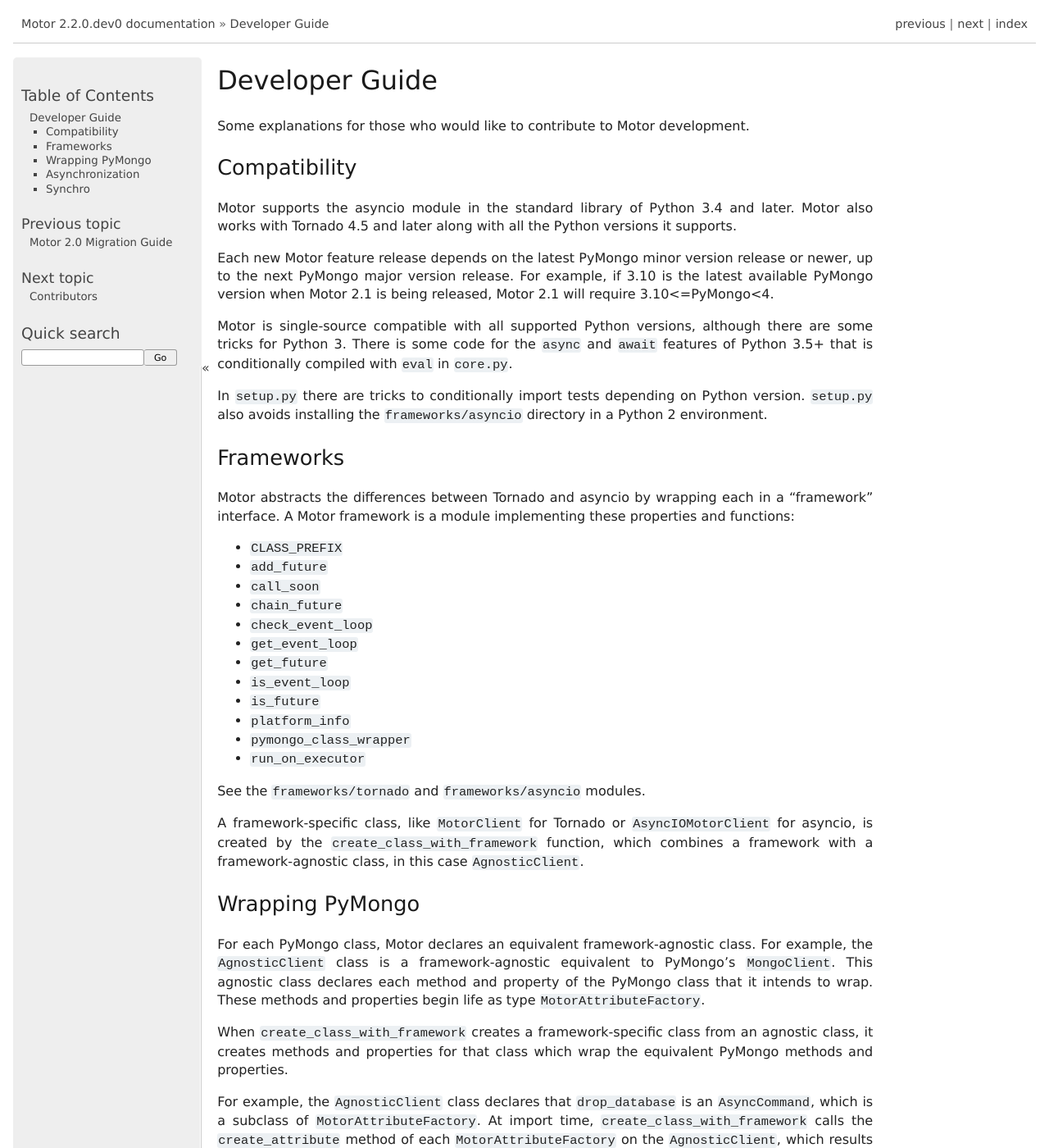
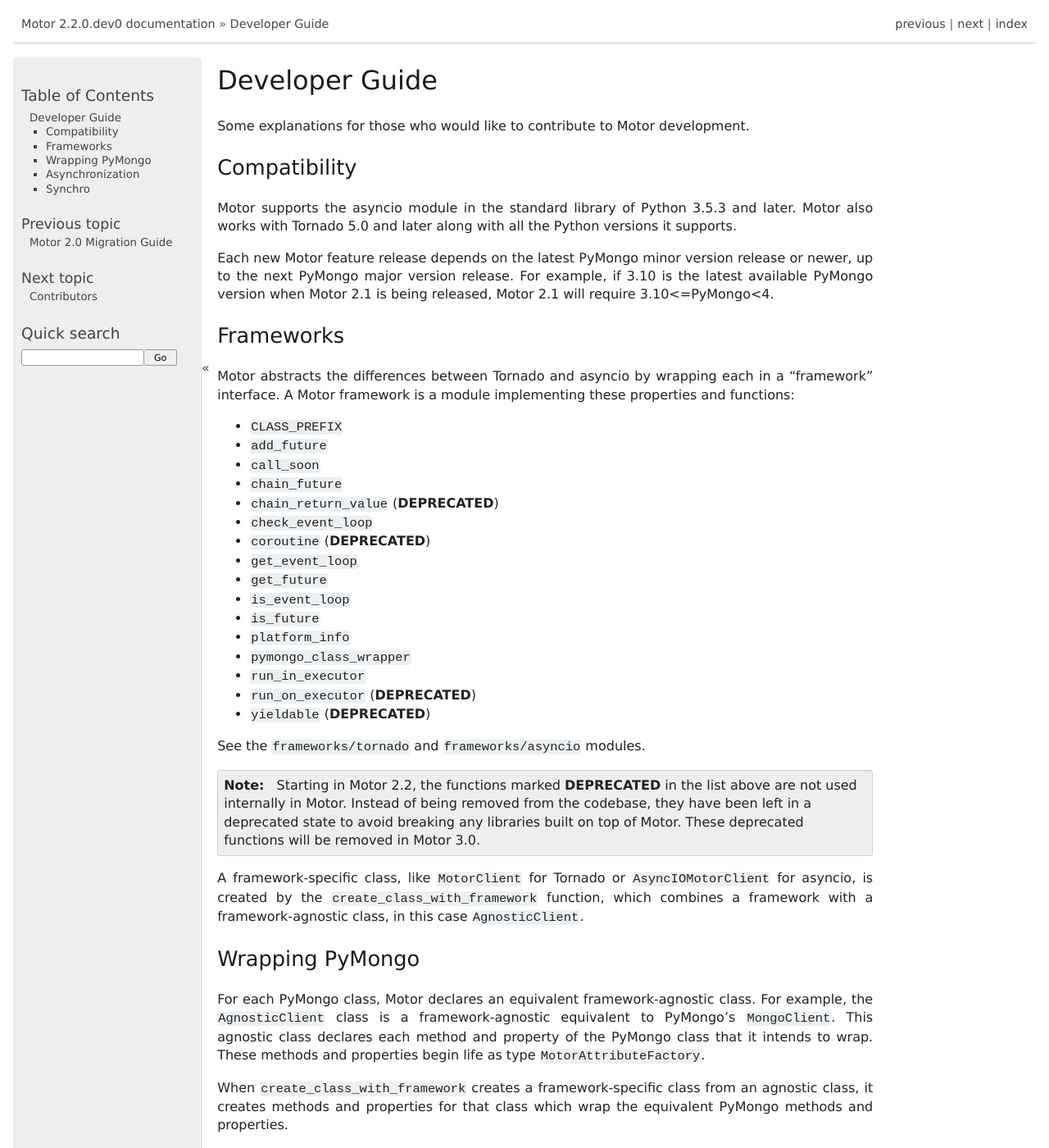
Before and after one commit to mongodb/motor, a Sphinx documentation site: the page built from doc/developer-guide.rst, in a window 1280 px wide and 1400 px high. Shown: the whole window at 82% size. Built offline with Sphinx 7.4.7, drawn with Linux system fonts in a browser that asks for light colours; pages that are not in the unit, such as notebooks, are missing from menus; comment, search, counter and statistics services are not loaded; the version number is read from the project's files by our own code.

Commit message:
more cleanup

```diff
--- a/doc/developer-guide.rst
+++ b/doc/developer-guide.rst
@@ -7,9 +7,9 @@
 Compatibility
 -------------
 
-Motor supports the asyncio module in the standard library of Python 3.4 and
+Motor supports the asyncio module in the standard library of Python 3.5.3 and
 later.
-Motor also works with Tornado 4.5 and later along with all the Python versions
+Motor also works with Tornado 5.0 and later along with all the Python versions
 it supports.
 
 Each new Motor feature release depends on the latest PyMongo minor version release
@@ -17,35 +17,36 @@
 is the latest available PyMongo version when Motor 2.1 is being released, Motor 2.1
 will require 3.10<=PyMongo<4.
 
-Motor is single-source compatible with all supported Python versions, although
-there are some tricks for Python 3. There is some code for the ``async``
-and ``await`` features of Python 3.5+ that is conditionally compiled with ``eval``
-in ``core.py``.
-
-In ``setup.py`` there are tricks to conditionally import tests depending on
-Python version. ``setup.py`` also avoids installing the ``frameworks/asyncio``
-directory in a Python 2 environment.
-
 Frameworks
 ----------
 
-Motor abstracts the differences between Tornado and asyncio by wrapping each in a "framework" interface. A Motor framework
-is a module implementing these properties and functions:
+Motor abstracts the differences between Tornado and asyncio by wrapping each in a "framework" interface.
+A Motor framework is a module implementing these properties and functions:
 
 - ``CLASS_PREFIX``
 - ``add_future``
 - ``call_soon``
 - ``chain_future``
+- ``chain_return_value`` (**DEPRECATED**)
 - ``check_event_loop``
+- ``coroutine`` (**DEPRECATED**)
 - ``get_event_loop``
 - ``get_future``
 - ``is_event_loop``
 - ``is_future``
 - ``platform_info``
 - ``pymongo_class_wrapper``
-- ``run_on_executor``
+- ``run_in_executor``
+- ``run_on_executor`` (**DEPRECATED**)
+- ``yieldable`` (**DEPRECATED**)
 
 See the ``frameworks/tornado`` and ``frameworks/asyncio`` modules.
+
+.. note:: Starting in Motor 2.2, the functions marked **DEPRECATED** in the
+   list above are not used internally in Motor. Instead of being removed
+   from the codebase, they have been left in a deprecated state to avoid
+   breaking any libraries built on top of Motor. These deprecated functions
+   will be removed in Motor 3.0.
 
 A framework-specific class, like ``MotorClient`` for Tornado or
 ``AsyncIOMotorClient`` for asyncio, is created by the
```
Also changed, not shown: 3 other files.
